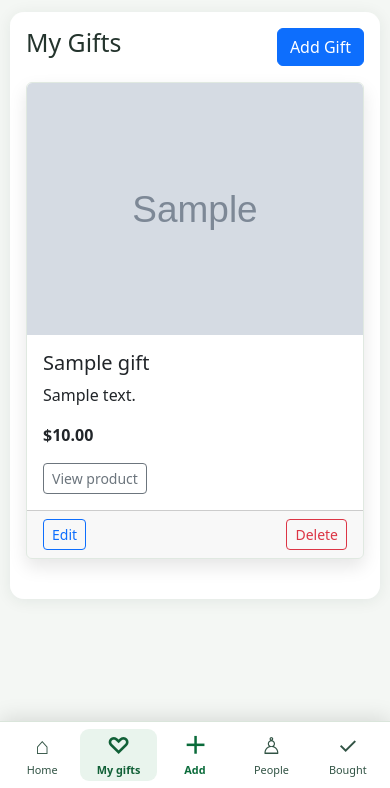
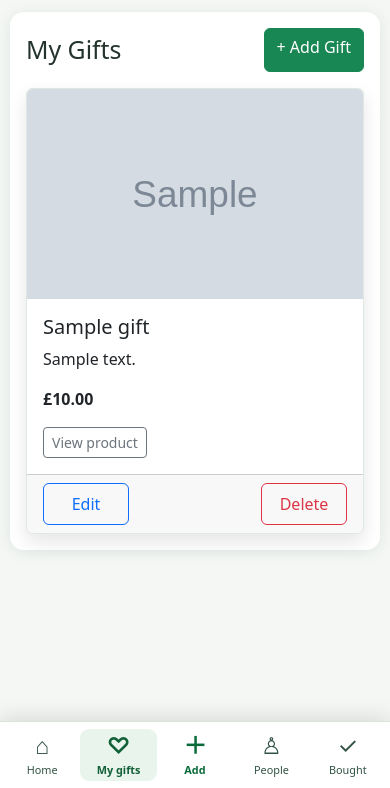
Before and after one commit to zageabb/XmasList, a Flask app: page /me/gifts in a window 390 px wide. Shown: the part 56-844 px from the top of the page. Run offline with Flask 3, Linux system fonts and the light colour scheme; a user stored in the database is signed in; tables that the repository leaves empty hold one stand-in row (values such as "Sample post"); grey boxes marked "Sample" are stand-in pictures.

Commit message:
Improve XmasList mobile usability and document validation

```diff
--- a/app/templates/gifts/my_gifts.html
+++ b/app/templates/gifts/my_gifts.html
@@ -1,33 +1,33 @@
 {% extends 'base.html' %}
 {% block title %}My Gifts | GiftList{% endblock %}
 {% block content %}
-<div class="d-flex justify-content-between align-items-center mb-3">
-  <h1>My Gifts</h1>
-  <a class="btn btn-primary" href="{{ url_for('gifts.create_gift') }}">Add Gift</a>
+<div class="d-flex justify-content-between align-items-center mb-3 page-title-row">
+  <h1 class="mb-0">My Gifts</h1>
+  <a class="btn btn-success" href="{{ url_for('gifts.create_gift') }}">+ Add Gift</a>
 </div>
-<div class="row">
+<div class="row g-3">
   {% for gift in gifts %}
-  <div class="col-md-6 col-lg-4 mb-4">
-    <div class="card h-100">
+  <div class="col-12 col-md-6 col-lg-4">
+    <article class="card h-100">
       {% if gift.image_url %}
-      <img src="{{ gift.image_url }}" class="card-img-top" alt="{{ gift.title }}">
+      <img src="{{ gift.image_url }}" class="card-img-top gift-image" alt="{{ gift.title }}" loading="lazy">
       {% elif gift.image_path %}
-      <img src="{{ url_for('gifts.uploaded_file', filename=gift.image_path) }}" class="card-img-top" alt="{{ gift.title }}">
+      <img src="{{ url_for('gifts.uploaded_file', filename=gift.image_path) }}" class="card-img-top gift-image" alt="{{ gift.title }}" loading="lazy">
       {% endif %}
       <div class="card-body">
-        <h5 class="card-title">{{ gift.title }}</h5>
+        <h2 class="card-title h5 gift-heading">{{ gift.title }}</h2>
         {% if gift.description %}<p class="card-text">{{ gift.description }}</p>{% endif %}
-        {% if gift.price %}<p class="fw-bold">${{ '%.2f' | format(gift.price) }}</p>{% endif %}
-        {% if gift.url %}<a href="{{ gift.url }}" target="_blank" class="btn btn-outline-secondary btn-sm">View product</a>{% endif %}
+        {% if gift.price is not none %}<p class="fw-bold">£{{ '%.2f' | format(gift.price) }}</p>{% endif %}
+        {% if gift.url %}<a href="{{ gift.url }}" target="_blank" rel="noopener noreferrer" class="btn btn-outline-secondary btn-sm">View product</a>{% endif %}
       </div>
-      <div class="card-footer d-flex justify-content-between">
-        <a class="btn btn-sm btn-outline-primary" href="{{ url_for('gifts.edit_gift', gift_id=gift.id) }}">Edit</a>
+      <div class="card-footer gift-actions">
+        <a class="btn btn-outline-primary" href="{{ url_for('gifts.edit_gift', gift_id=gift.id) }}">Edit</a>
         <form method="post" action="{{ url_for('gifts.delete_gift', gift_id=gift.id) }}" onsubmit="return confirm('Delete this gift?')">
           <input type="hidden" name="csrf_token" value="{{ csrf_token() }}">
-          <button class="btn btn-sm btn-outline-danger" type="submit">Delete</button>
+          <button class="btn btn-outline-danger" type="submit">Delete</button>
         </form>
       </div>
-    </div>
+    </article>
   </div>
   {% else %}
   <div class="col-12">
```
